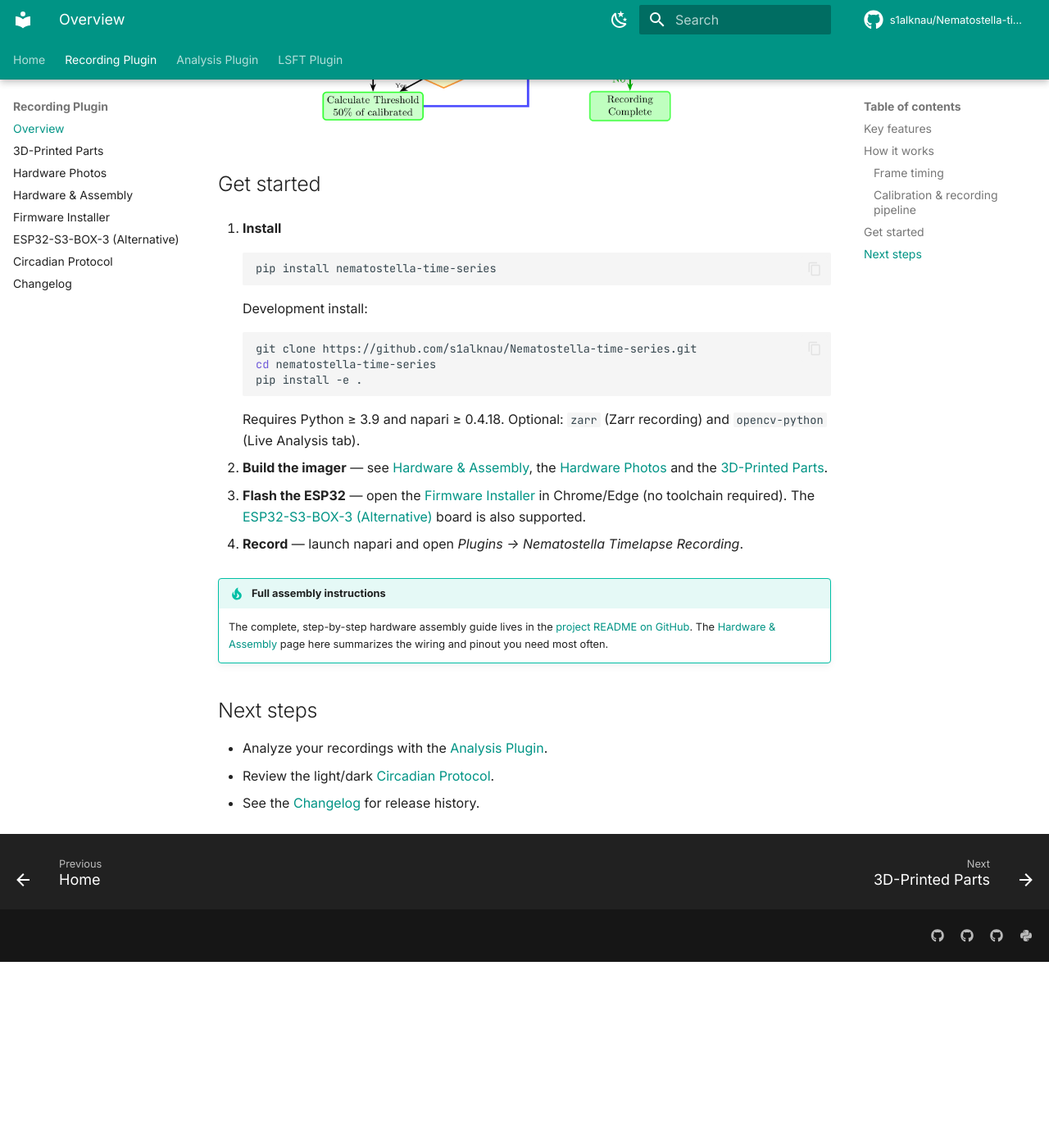
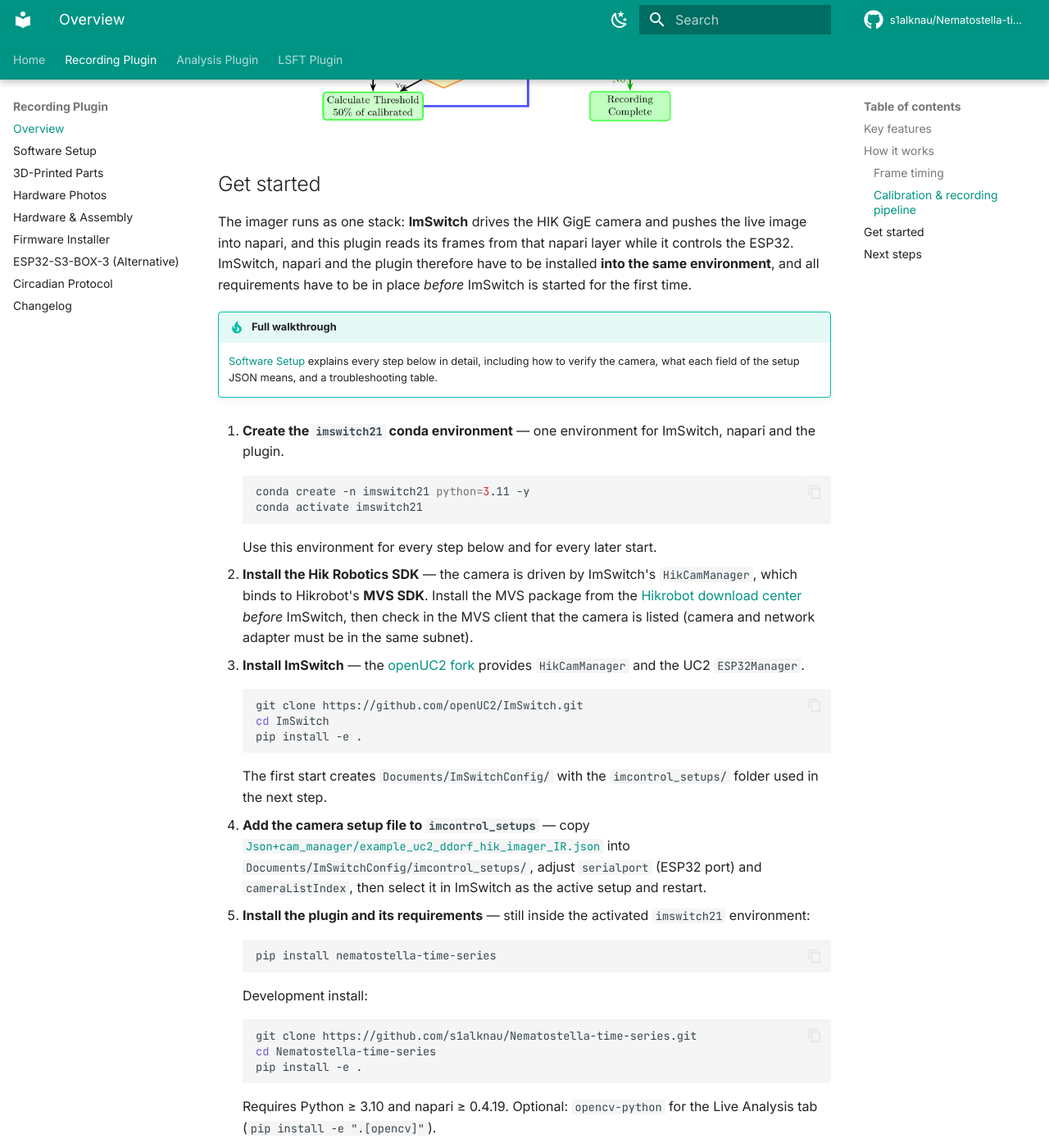
Before and after one commit to s1alknau/Nematostella-time-series, an MkDocs documentation site: the page built from docs/recording.md, in a window 1280 px wide and 1400 px high, scrolled down 3840 px. Shown: the whole window at 82% size. Built offline with MkDocs 1.6.1 and Material for MkDocs 9.7.7, drawn with Linux system fonts in a browser that asks for light colours; comment, search, counter and statistics services are not loaded; before the commit the page ends 5013 px from its top, so only the background shows below that; some of the changed text lies outside the part shown.

Commit message:
Docs: document the ImSwitch / HIK SDK setup in the quickstart
The recording plugin reads its frames from the napari layer that ImSwitch
publishes, so ImSwitch, the Hik Robotics MVS SDK and the camera setup JSON
have to be installed before the plugin can record with the HIK GigE camera.
None of that was documented.

- New docs page "Software Setup" (docs/software-setup.md, added to the nav):
  stack overview, prerequisites, conda env imswitch21, MVS SDK install plus
  camera verification, ImSwitch (openUC2 fork), copying the setup JSON into
  ImSwitchConfig/imcontrol_setups with a field-by-field table, plugin install,
  first-launch checklist, optional multi-camera config, troubleshooting table.
- recording.md: "Get started" rewritten as an 8-step list that covers the
  environment, SDK, ImSwitch, setup JSON and requirements, linking to the new
  page for the details.
- index.md: warning that pip alone is not enough for the HIK camera path.
- README: Installation split into the same five steps, Quick Start now starts
  from the imswitch21 environment via ImSwitch (plain napari as fallback).

````diff
--- a/docs/recording.md
+++ b/docs/recording.md
@@ -88,7 +88,54 @@
 
 ## Get started
 
-1. **Install**
+The imager runs as one stack: **ImSwitch** drives the HIK GigE camera and pushes
+the live image into napari, and this plugin reads its frames from that napari
+layer while it controls the ESP32. ImSwitch, napari and the plugin therefore
+have to be installed **into the same environment**, and all requirements have to
+be in place *before* ImSwitch is started for the first time.
+
+!!! tip "Full walkthrough"
+    [Software Setup](software-setup.md) explains every step below in detail,
+    including how to verify the camera, what each field of the setup JSON means,
+    and a troubleshooting table.
+
+1. **Create the `imswitch21` conda environment** — one environment for ImSwitch,
+   napari and the plugin.
+
+    ```bash
+    conda create -n imswitch21 python=3.11 -y
+    conda activate imswitch21
+    ```
+
+    Use this environment for every step below and for every later start.
+
+2. **Install the Hik Robotics SDK** — the camera is driven by ImSwitch's
+   `HikCamManager`, which binds to Hikrobot's **MVS SDK**. Install the MVS
+   package from the
+   [Hikrobot download center](https://www.hikrobotics.com/en/machinevision/service/download)
+   *before* ImSwitch, then check in the MVS client that the camera is listed
+   (camera and network adapter must be in the same subnet).
+
+3. **Install ImSwitch** — the [openUC2 fork](https://github.com/openUC2/ImSwitch)
+   provides `HikCamManager` and the UC2 `ESP32Manager`.
+
+    ```bash
+    git clone https://github.com/openUC2/ImSwitch.git
+    cd ImSwitch
+    pip install -e .
+    ```
+
+    The first start creates `Documents/ImSwitchConfig/` with the
+    `imcontrol_setups/` folder used in the next step.
+
+4. **Add the camera setup file to `imcontrol_setups`** — copy
+   [`Json+cam_manager/example_uc2_ddorf_hik_imager_IR.json`](https://github.com/s1alknau/Nematostella-time-series/blob/Nematostella-time-series-IR/Json%2Bcam_manager/example_uc2_ddorf_hik_imager_IR.json)
+   into `Documents/ImSwitchConfig/imcontrol_setups/`, adjust `serialport`
+   (ESP32 port) and `cameraListIndex`, then select it in ImSwitch as the active
+   setup and restart.
+
+5. **Install the plugin and its requirements** — still inside the activated
+   `imswitch21` environment:
 
     ```bash
     pip install nematostella-time-series
@@ -98,23 +145,36 @@
 
     ```bash
     git clone https://github.com/s1alknau/Nematostella-time-series.git
-    cd nematostella-time-series
+    cd Nematostella-time-series
     pip install -e .
     ```
 
-    Requires Python ≥ 3.9 and napari ≥ 0.4.18. Optional: `zarr` (Zarr recording)
-    and `opencv-python` (Live Analysis tab).
+    Requires Python ≥ 3.10 and napari ≥ 0.4.19. Optional: `opencv-python` for
+    the Live Analysis tab (`pip install -e ".[opencv]"`).
 
-2. **Build the imager** — see [Hardware & Assembly](hardware.md), the
+6. **Build the imager** — see [Hardware & Assembly](hardware.md), the
    [Hardware Photos](images/README.md) and the [3D-Printed Parts](3D_Druck/README.md).
 
-3. **Flash the ESP32** — open the [Firmware Installer](installer.html) in
+7. **Flash the ESP32** — open the [Firmware Installer](installer.html) in
    Chrome/Edge (no toolchain required). The
    [ESP32-S3-BOX-3 (Alternative)](ESP32-S3-BOX-3_CONFIGURATION.md) board is also
    supported.
 
-4. **Record** — launch napari and open *Plugins → Nematostella Timelapse
-   Recording*.
+8. **Record** — start ImSwitch from the `imswitch21` environment, load the setup
+   and start the live view:
+
+    ```bash
+    conda activate imswitch21
+    imswitch
+    ```
+
+    Then open *Plugins → Nematostella Timelapse Recording* in the napari viewer
+    and connect the ESP32 in the plugin's **ESP32 Connection** tab. Without a
+    HIK camera, start a plain `napari` session instead.
+
+!!! note "Without a HIK camera"
+    The plugin also runs in a plain `napari` session — steps 2–4 are only needed
+    for the ImSwitch/HIK GigE camera path.
 
 !!! tip "Full assembly instructions"
     The complete, step-by-step hardware assembly guide lives in the
@@ -124,6 +184,7 @@
 
 ## Next steps
 
+- Follow the detailed [Software Setup](software-setup.md) if anything above fails.
 - Analyze your recordings with the [Analysis Plugin](analysis/index.md).
 - Review the light/dark [Circadian Protocol](circadian.md).
 - See the [Changelog](changelog.md) for release history.
--- a/mkdocs.yml
+++ b/mkdocs.yml
@@ -91,6 +91,7 @@
   - Home: index.md
   - Recording Plugin:
       - Overview: recording.md
+      - Software Setup: software-setup.md
       - 3D-Printed Parts: 3D_Druck/README.md
       - Hardware Photos: images/README.md
       - Hardware & Assembly: hardware.md
````
Also changed, not shown: README.md (+90 -3 lines), docs/index.md (+8 -0 lines), docs/software-setup.md (added, +312 -0 lines).
